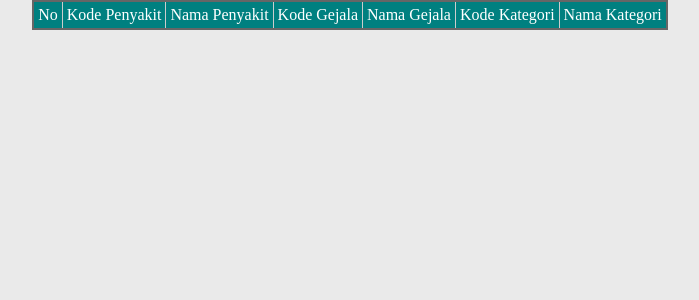
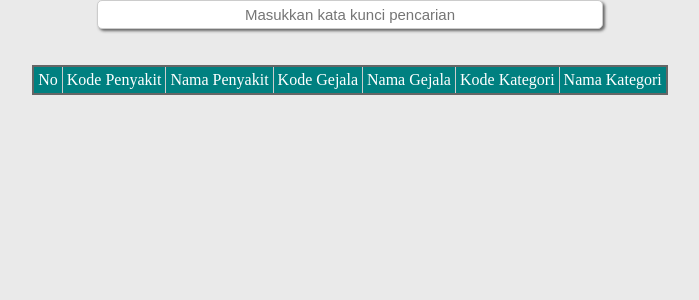
Before and after one commit to amirhamzah310/WebDoctor, a PHP site: template Proyek Akhir/View/admin.php in a window 1280 px wide. Shown: the part 80-380 px from the top of the page, without its empty margins (290-989 px from the left). Run offline with PHP 8.4, Linux system fonts and the light colour scheme; the template is opened without the code that fills it, so the values that code supplies are empty.

Commit message:
menambah live search

```diff
--- /dev/null
+++ b/Proyek Akhir/View/Script/search.js
@@ -0,0 +1,12 @@
+var s = document.getElementById('search');
+var hasil = document.getElementById('isi');
+s.addEventListener('keyup', function () {
+    var xhr = new XMLHttpRequest();
+    xhr.onreadystatechange = function () {
+        if (xhr.readyState == 4 && xhr.status == 200) {
+            hasil.innerHTML = xhr.responseText;
+        }
+    }
+    xhr.open('GET', 'Controller/searchController.php?q=' + s.value, true);
+    xhr.send();
+})
--- a/Proyek Akhir/View/Style/style.css
+++ b/Proyek Akhir/View/Style/style.css
@@ -595,3 +595,16 @@ fieldset {
     text-align: right;
     font-weight: bold;
 }
+
+input#search {
+    border: 1px solid #ccc;
+    border-radius: 5px;
+    width: 500px;
+    height: 25px;
+    box-shadow: 2px 2px 3px #666;
+    font-size: 15px;
+    outline: 0;
+    margin: auto;
+    display: block;
+    text-align: center;
+}
--- a/Proyek Akhir/View/admin.php
+++ b/Proyek Akhir/View/admin.php
@@ -1,6 +1,8 @@
 <div class="header">
     <h1 class="judul">Daftar Penyakit Gejala Kategori</h1>
 </div>
+<input type="text" name="search" id="search" placeholder="Masukkan kata kunci pencarian"><br><br>
+<div id="isi">
     <table>
         <tr>
             <th>No</th>
@@ -26,3 +28,4 @@
     ?>
     </table>
 </div>
+<script src="View/Script/search.js"></script>
--- a/Proyek Akhir/View/profile.php
+++ b/Proyek Akhir/View/profile.php
@@ -22,7 +22,7 @@
         Kota : <?=$res[0][3]?><br>
         Alamat : <?=$res[0][4]?><br>
         Email : <?=$res[0][5]?><br>
-        Tanggal Bergabung : <?=$res[0][9]?>
+        Tanggal Bergabung : <?=$res[0][9]?><br><br><br>
     </div>
 </div>
 <div class="delete">
```
Also changed, not shown: Proyek Akhir/Controller/searchController.php (added, +32 -0 lines), Proyek Akhir/View/Script/ajaxpenyakit.js (deleted, +0 -13 lines), Proyek Akhir/Database/dbWebDoctor.sql (line endings or trailing spaces). Lines whose indentation alone changed are shown as unchanged.
